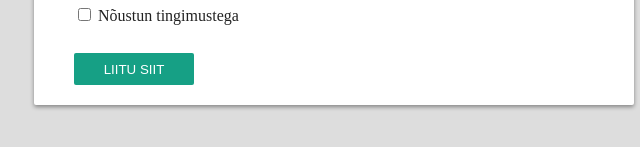
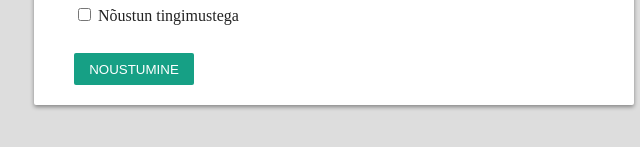
Before and after one commit to magnushaling/zoomkodukas, a plain HTML site: page harjutus2/registeeru.html in a window 1280 px wide. Shown: the part 359-506 px from the top of the page, 306-946 px from the left. Drawn offline with Linux system fonts and the light colour scheme.

Commit message:
uuendus2

```diff
--- a/harjutus2/registeeru.html
+++ b/harjutus2/registeeru.html
@@ -19,7 +19,7 @@
 
       <input type="checkbox" id="noustumine" value="kinnitamine">
       <label for="noustumine">Nõustun tingimustega</label>
-      <input type="submit" name="sisesta" value="Liitu siit" />
+      <input type="submit" name="sisesta" value="noustumine" />
     </div>
 
     <div class="parem-pool">
```
